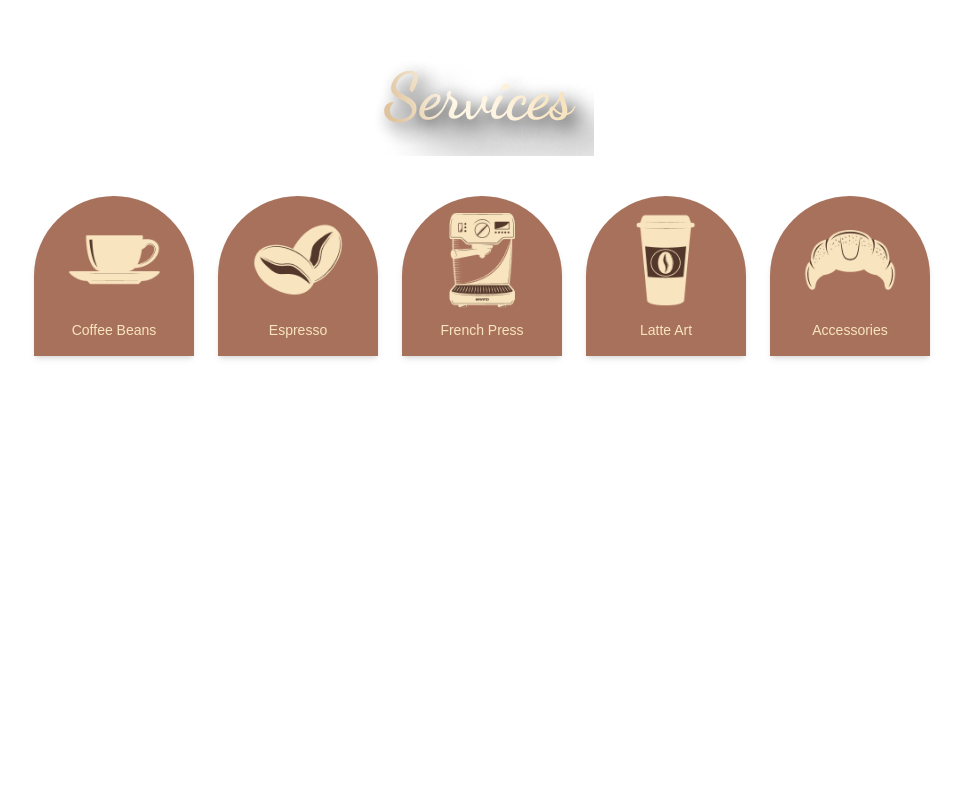
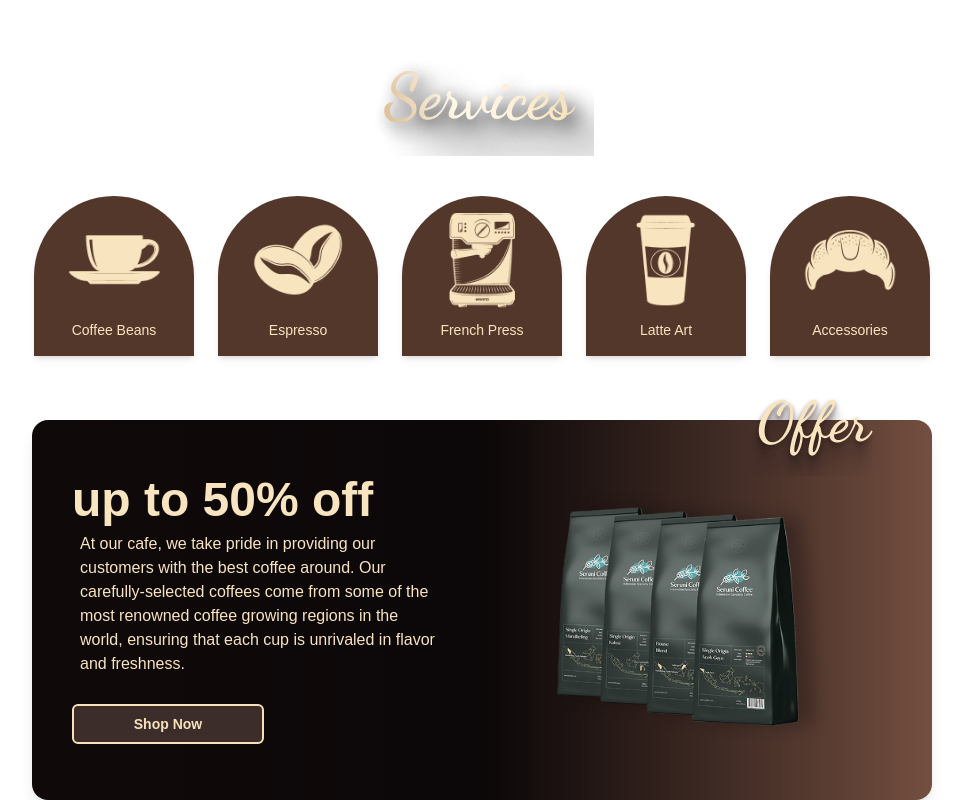
Before and after one commit to Habib2015s/coffee, a Next.js app: page / in a window 1280 px wide. Shown: the part 1179-1979 px from the top of the page, without its empty margins (158-1121 px from the left). Before the commit the page ends 1599 px from the top, so only its background shows below. Built offline with nearby package versions, Linux system fonts and the light colour scheme; some icons are missing.

Commit message:
create box

```diff
--- a/app/Boxes.js
+++ b/app/Boxes.js
@@ -19,7 +19,7 @@ export default function Boxes() {
           <div key={index} className="w-40 flex flex-col items-center">
             <div
               className="flex-col
-                w-40 h-40 bg-[#A8715C] rounded-t-full flex items-center justify-center
+                w-40 h-40 bg-[#54372B] rounded-t-full flex items-center justify-center
                 shadow-md overflow-hidden
                 transform transition-transform duration-300 hover:scale-105 hover:shadow-xl
               "
--- /dev/null
+++ b/app/Offerbox.js
@@ -0,0 +1,54 @@
+"use client";
+import { motion, AnimatePresence } from "framer-motion";
+import React from "react";
+
+export default function OfferBox() {
+  return (
+    <div className="w-full flex justify-center mt-10">
+      <div className="w-[900px] relative">
+        {/* تیتر روی بوردر (بیرون باکس) */}
+        <div className="absolute -top-6 right-10 z-20">
+          <img src="./offer.png" alt="Offer" />
+        </div>
+
+        {/* باکس اصلی */}
+        <div className="relative p-10 flex bg-gradient-to-r from-[#0F090A] via-[#0C0708] to-[#744F40] shadow-lg rounded-2xl overflow-hidden items-center gap-10">
+          {/* بخش متن و دکمه */}
+          <div className="flex-1 flex flex-col ">
+            <AnimatePresence mode="wait">
+              <motion.div
+                initial={{ opacity: 0, x: 30 }}
+                animate={{ opacity: 1, x: 0 }}
+                exit={{ opacity: 0, x: -30 }}
+                transition={{ duration: 0.4 }}
+              >
+                <p className="text-5xl font-semibold text-[#F8E4BE]">
+                  up to 50% off
+                </p>
+                <p className="text-[#F8E4BE] m-2">
+                  At our cafe, we take pride in providing our customers with the
+                  best coffee around. Our carefully-selected coffees come from
+                  some of the most renowned coffee growing regions in the world,
+                  ensuring that each cup is unrivaled in flavor and freshness.
+                </p>
+                {/* دکمه */}
+                <button className="relative w-48 mt-5 px-4 py-2 text-sm text-[#F7E1BC] bg-[#3C2D2B] font-semibold rounded-md border-2 border-[#F7E1BC] hover:scale-105 transition-transform">
+                  Shop Now
+                </button>
+              </motion.div>
+            </AnimatePresence>
+          </div>
+
+          {/* بخش تصویر سمت راست */}
+          <div className="flex-shrink-0 w-[400px] flex justify-center">
+            <img
+              src="./Proefpakket_page-0003 2 (no bg).png"
+              className="max-w-full max-h-[300px] object-contain"
+              alt="Product"
+            />
+          </div>
+        </div>
+      </div>
+    </div>
+  );
+}
--- a/app/page.js
+++ b/app/page.js
@@ -2,12 +2,14 @@ import React from 'react'
 import Header from './Header'
 import Mainbox from './Mainbox'
 import Boxes from './Boxes'
+import Offerbox from './Offerbox'
 export default function page  ()  {
   return (
     <div>
       <Header/>
       <Mainbox/>
       <Boxes/>
+      <Offerbox/>
     </div>
   )
 }
```
Also changed, not shown: public/Proefpakket_page-0003 2 (no bg).png (added), public/offer.png (added).
